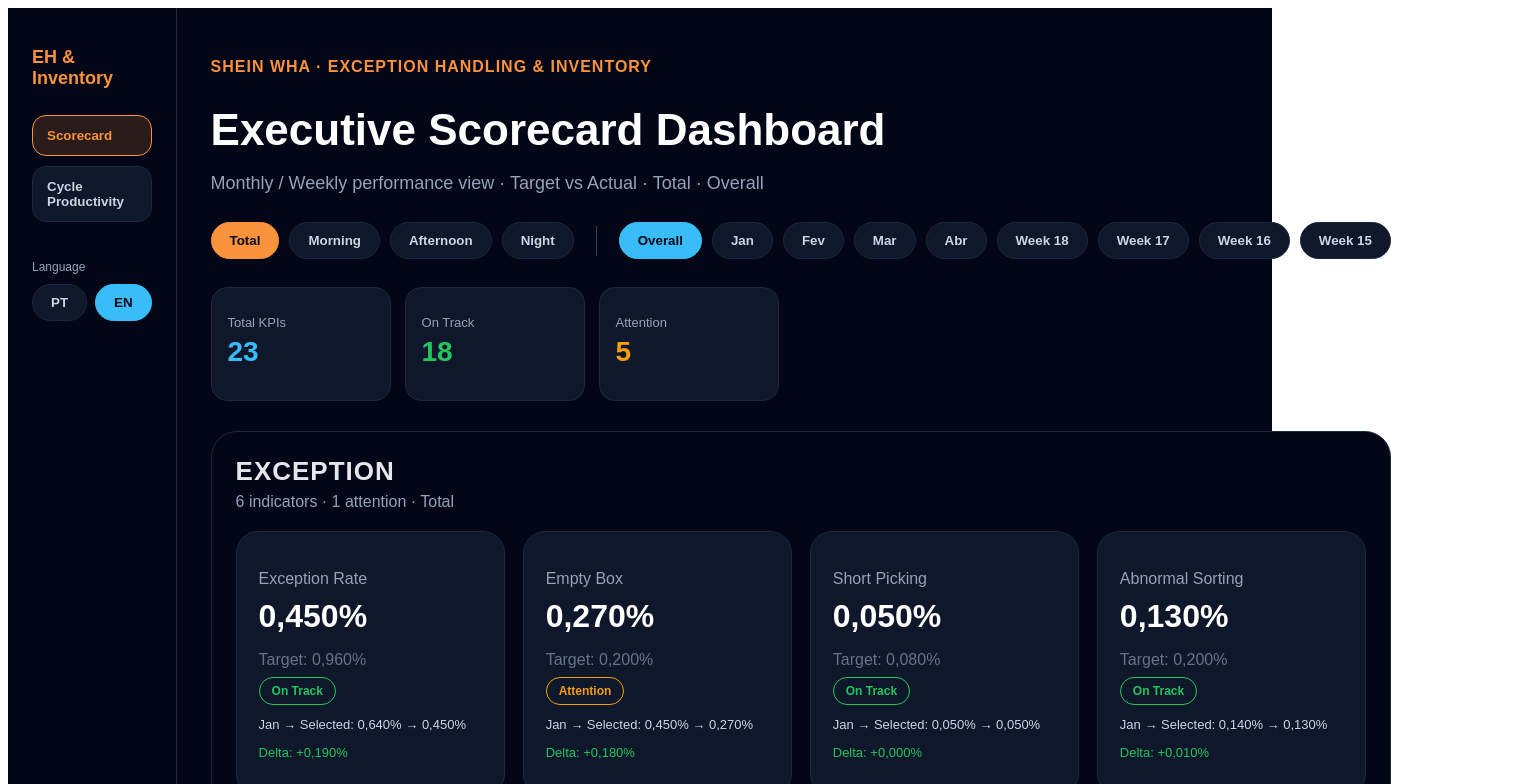
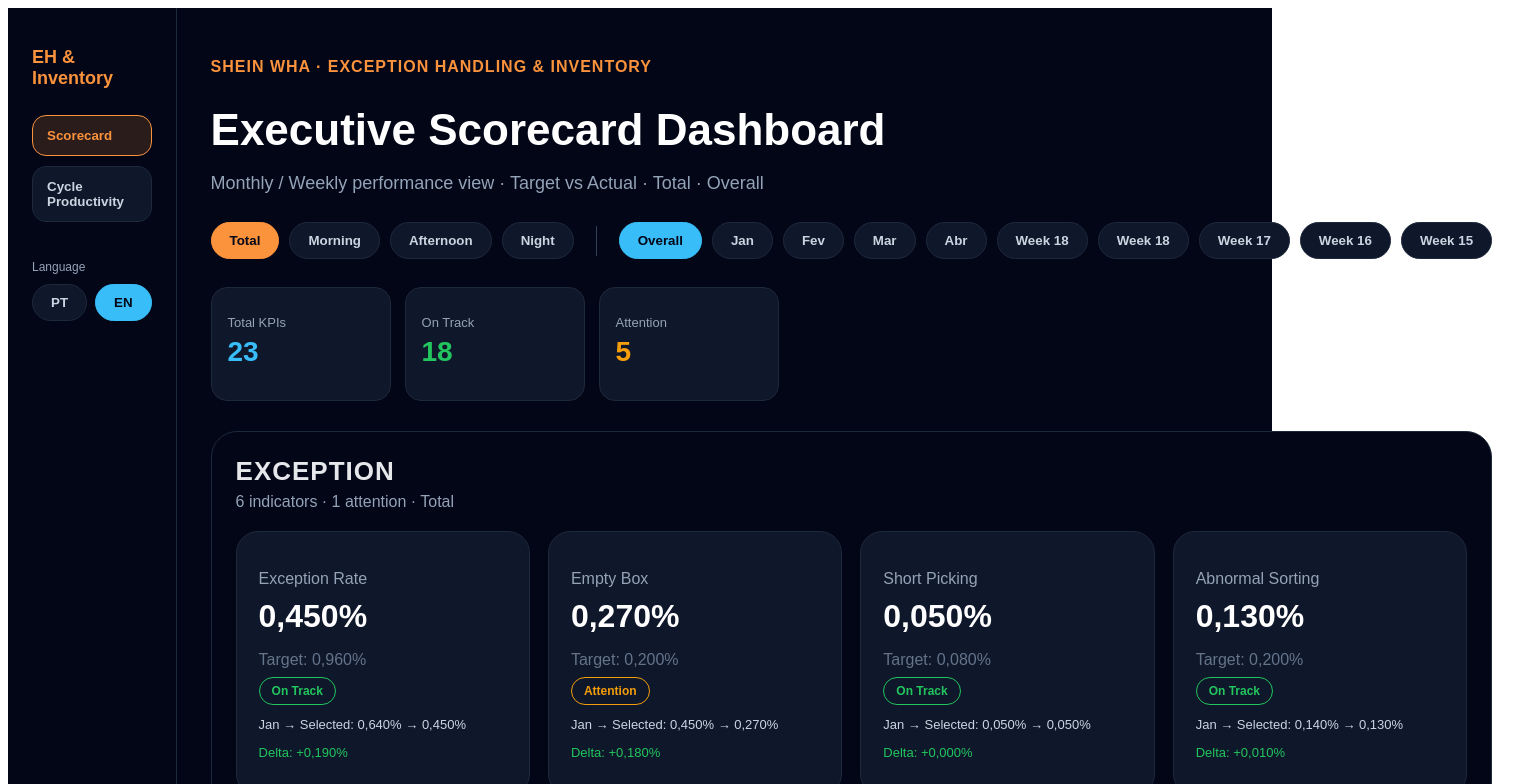
Before and after one commit to gabrielmedinaleite-hue/exception-handling-dashboard, a Next.js app: page / in a window 1280 px wide. Shown: the top 784 px of the page, 1526 px wide, since content can reach past the window. Built offline with nearby package versions, Linux system fonts and the light colour scheme.

Commit message:
Update page.js

```diff
--- a/app/page.js
+++ b/app/page.js
@@ -75,13 +75,14 @@ const months = [
   { key: "feb", label: "Fev" },
   { key: "mar", label: "Mar" },
   { key: "apr", label: "Abr" },
+  { key: "w19", label: "Week 18" },
   { key: "w18", label: "Week 18" },
   { key: "w17", label: "Week 17" },
   { key: "w16", label: "Week 16" },
   { key: "w15", label: "Week 15" },
 ];
 
-const weeklyKeys = ["w18", "w17", "w16", "w15"];
+const weeklyKeys = ["w19", "w18", "w17", "w16", "w15"];
 
 function getWeeklyValue(data, selectedMonth) {
   const start = data.mar ?? data.overall ?? 0;
@@ -89,9 +90,10 @@ function getWeeklyValue(data, selectedMonth) {
 
   const weeklyMap = {
     w15: start,
-    w16: start + (end - start) * 0.33,
-    w17: start + (end - start) * 0.66,
-    w18: end,
+    w16: start + (end - start) * 0.25,
+    w17: start + (end - start) * 0.50,
+    w18: start + (end - start) * 0.75,
+    w19: end,
   };
 
   return Number(weeklyMap[selectedMonth].toFixed(3));
@@ -716,6 +718,7 @@ function KpiModal({ selectedKpi, chartShift, setChartShift, close }) {
               { month: "Week 16", value: getWeeklyValue(selectedKpi, "w16"), target: selectedKpi.target },
               { month: "Week 17", value: getWeeklyValue(selectedKpi, "w17"), target: selectedKpi.target },
               { month: "Week 18", value: getWeeklyValue(selectedKpi, "w18"), target: selectedKpi.target },
+              { month: "Week 19", value: getWeeklyValue(selectedKpi, "w18"), target: selectedKpi.target },
             ]}
             margin={{ top: 30, right: 30, left: 10, bottom: 10 }}
           >
```
